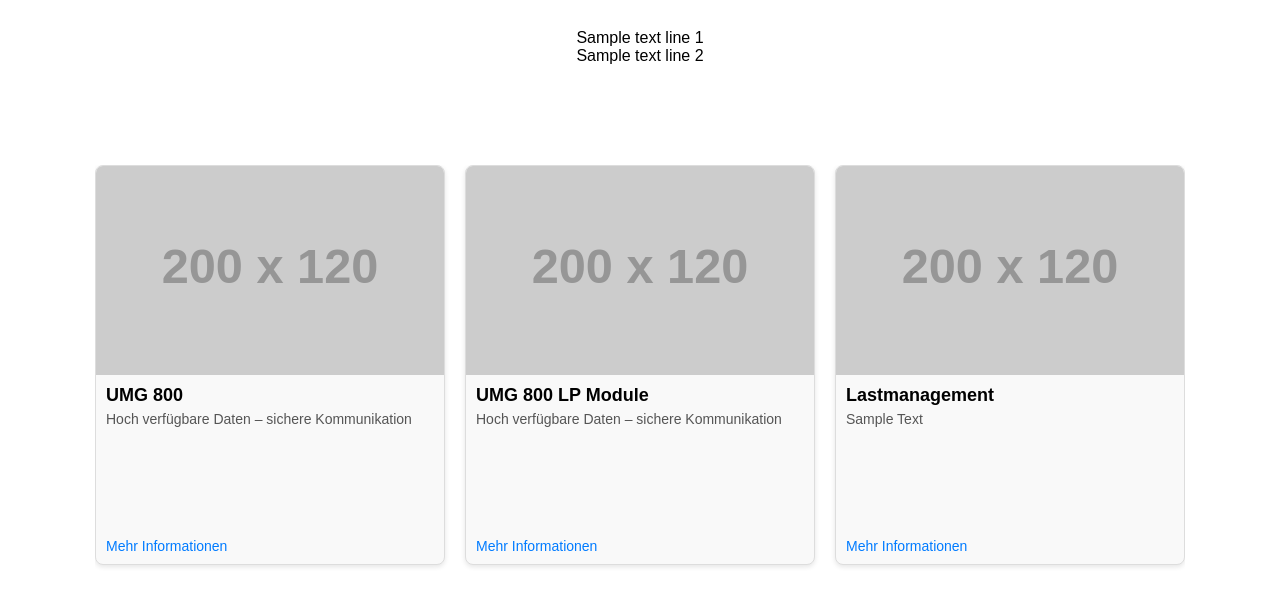
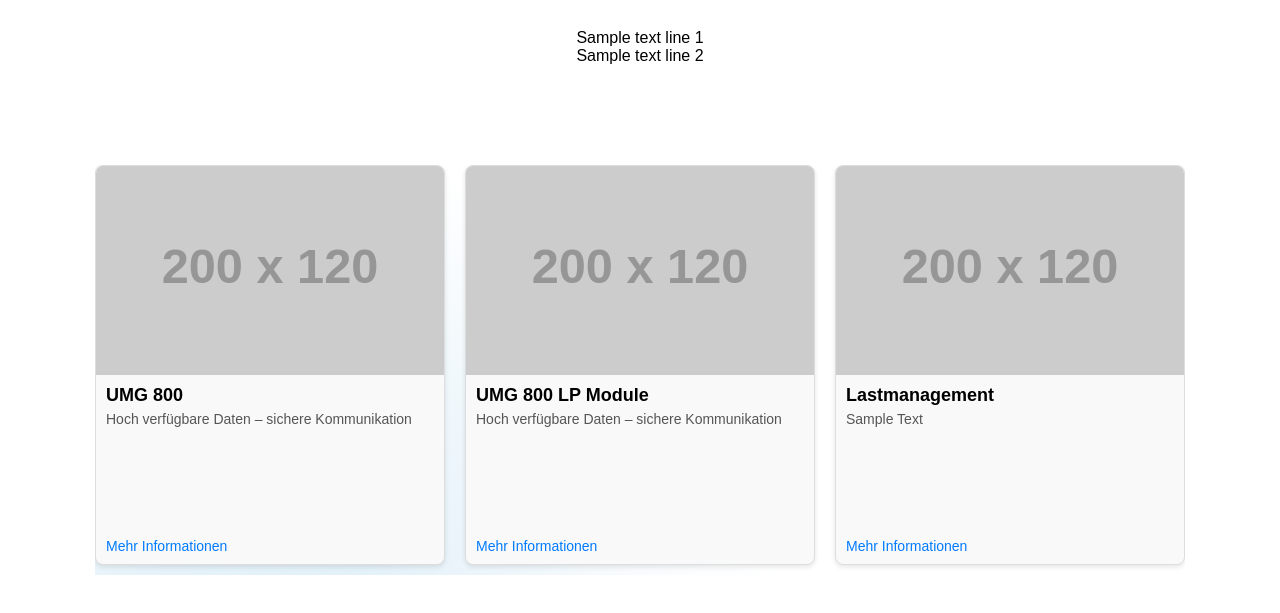
Before and after one commit to ullahkz/babuschka, a plain HTML site: page index.html in a window 1280 px wide. Shown: the part 99-712 px from the top of the page. Drawn offline with Linux system fonts and the light colour scheme; placeholder pictures from the web are drawn by us.

Commit message:
Enhance layout responsiveness with full viewport dimensions and background gradients

```diff
--- a/index.html
+++ b/index.html
@@ -13,6 +13,8 @@
       }
 
       body {
+        width: 100vw;
+        height: 100vh;
         font-family: Arial, sans-serif;
         padding: 20px;
       }
@@ -24,6 +26,16 @@
         gap: 20px;
         padding-bottom: 10px;
         scrollbar-width: none; /* For Firefox */
+        background-image: radial-gradient(
+            33.125vw 33.125vw at 25% 103%,
+            rgba(20, 136, 201, 0.08) 0%,
+            rgba(20, 136, 201, 0) 100%
+          ),
+          radial-gradient(
+            36.75vw 36.75vw at 6.75% 92%,
+            rgba(20, 136, 201, 0.08) 0%,
+            rgba(20, 136, 201, 0) 100%
+          );
       }
 
       .slider-container::-webkit-scrollbar {
@@ -100,13 +112,14 @@
         height: 95%;
         display: flex;
         flex-direction: column;
-        overflow-y: auto;
+        /* overflow-y: auto; */
       }
 
       .modal iframe {
         width: 100%;
         height: 100%;
         border: none;
+        scale: 0.9;
       }
 
       .modal-close {
```
